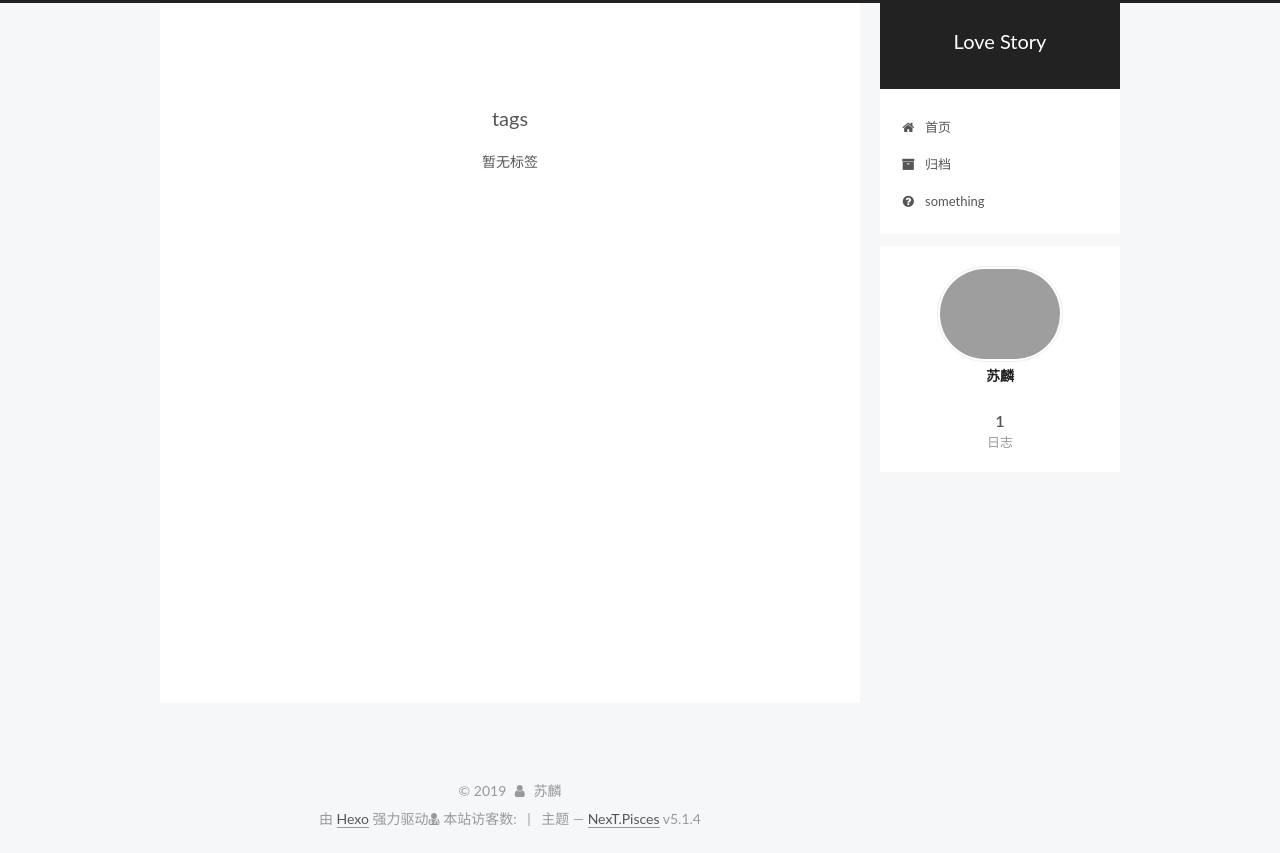
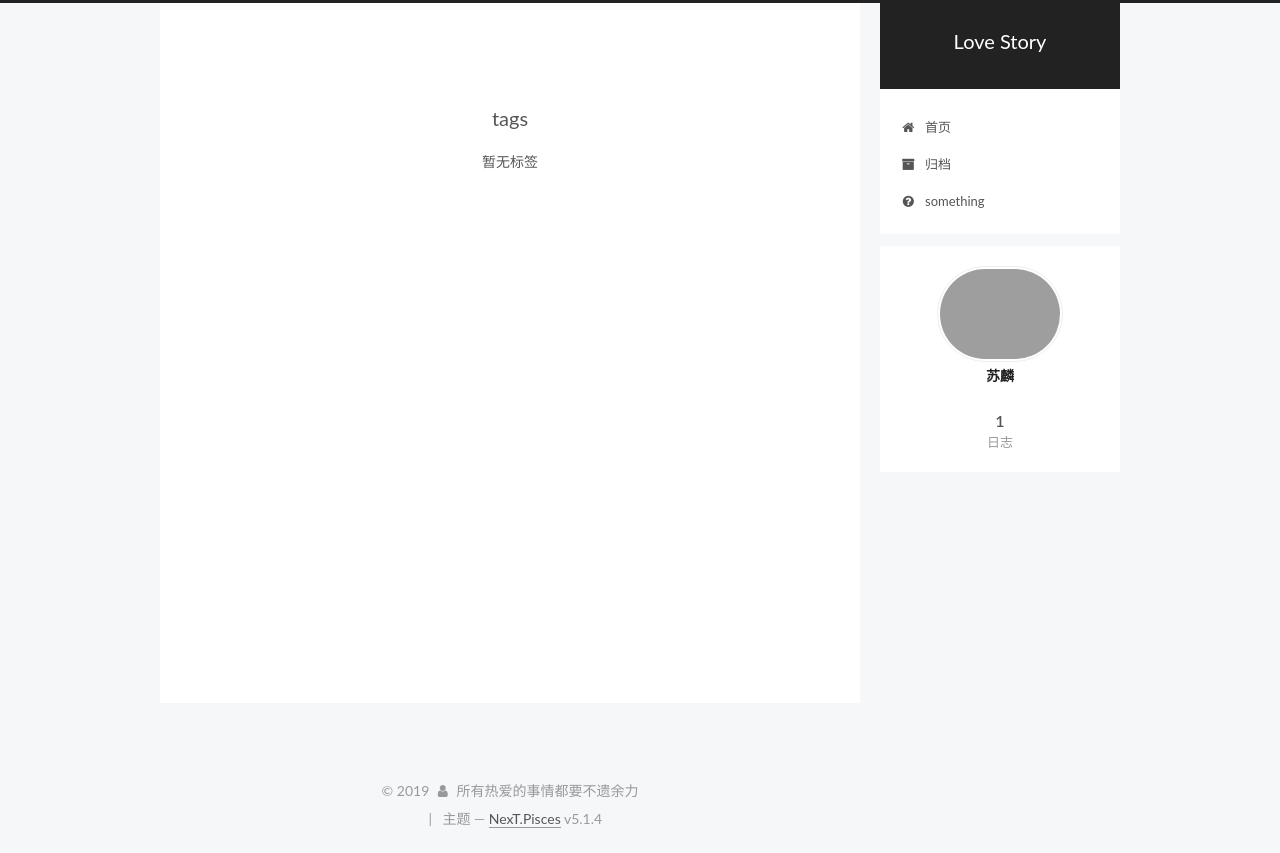
Before and after one commit to story23/story23.github.io, a plain HTML site: page tags/index.html in a window 1280 px wide. Drawn offline with Linux system fonts and the light colour scheme; some packages are replaced by stand-ins of ours; grey boxes are pictures that could not be loaded; a script that the page names is missing.

Commit message:
Site updated: 2019-03-14 10:59:41

```diff
--- a/css/main.css
+++ b/css/main.css
@@ -1935,7 +1935,7 @@ img:hover {
   width: 4px;
   height: 4px;
   border-radius: 50%;
-  background: #c7fe91;
+  background: #9479ff;
 }
 .links-of-blogroll {
   font-size: 13px;
--- a/tags/index.html
+++ b/tags/index.html
@@ -356,15 +356,13 @@
   <span class="with-love">
     <i class="fa fa-user"></i>
   </span>
-  <span class="author" itemprop="copyrightHolder">苏麟</span>
+  <span class="author" itemprop="copyrightHolder">所有热爱的事情都要不遗余力</span>
 
 
 </div>
 
 
-  <div class="powered-by">由 <a class="theme-link" target="_blank" href="https://hexo.io">Hexo</a> 强力驱动<i class="fa fa-user-md"></i><span id="busuanzi_container_site_uv">
-  本站访客数:<span id="busuanzi_value_site_uv"></span>
-</span></div>
+  <div class="powered-by"></div>
 
 
 
```
Also changed, not shown: 2019/03/14/新文档/index.html (+2 -4 lines), about/index.html (+2 -4 lines), archives/2019/03/index.html (+2 -4 lines), archives/2019/index.html (+2 -4 lines), archives/index.html (+2 -4 lines), index.html (+2 -4 lines).
